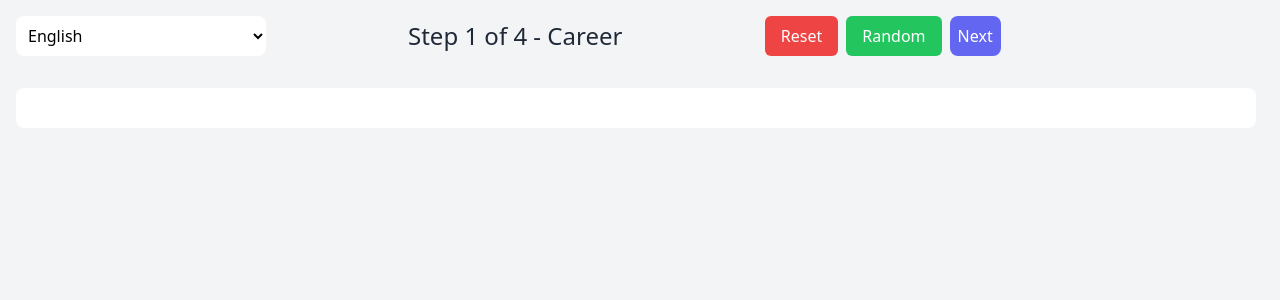
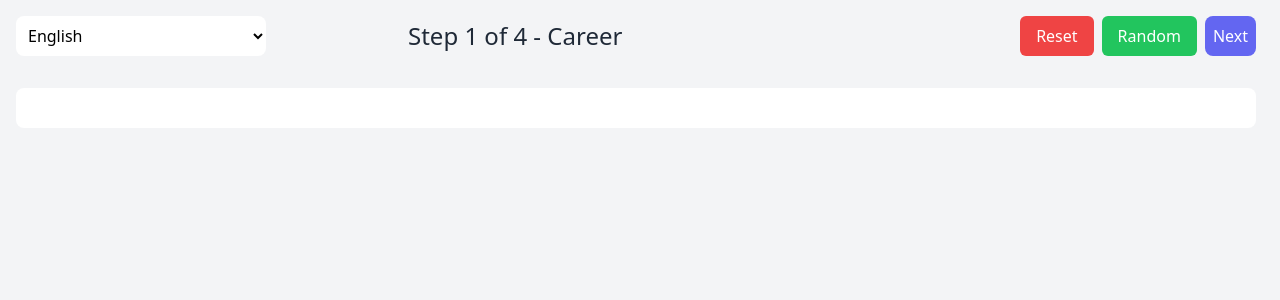
Before and after one commit to mcai/career_coach, a Next.js app: page / in a window 1280 px wide. Shown: the top 300 px of the page. Built offline with nearby package versions, Linux system fonts and the light colour scheme.

Commit message:
Add languages option.

```diff
--- a/pages/index.tsx
+++ b/pages/index.tsx
@@ -347,8 +347,7 @@ export default class Index extends React.Component<IndexProps, IndexState> {
               <h3 className="custom-header">Step {this.state.stepIndex + 1} of {steps.length} - {steps[this.state.stepIndex].title}</h3>
             </div>
 
-            <div className="w-2/5">
-              <div className="ml-auto">
+            <div className="w-2/5 flex justify-end">
               <button onClick={() => this.handleReset()} className={`custom-form-button ${this.state.submitting ? 'disabled-button' : 'reset-button'} mr-2`}>Reset</button>
               <button onClick={() => this.handleRandom()} className={`custom-form-button ${this.state.submitting ? 'disabled-button' : 'random-button'} mr-2`}>Random</button>
 
@@ -376,7 +375,6 @@ export default class Index extends React.Component<IndexProps, IndexState> {
             </div>
           </div>
         </div>
-        </div>
 
         {this.state.error && <p className="error-message">{`${this.state.error}`}</p>}
 
```
Lines whose indentation alone changed are shown as unchanged.
